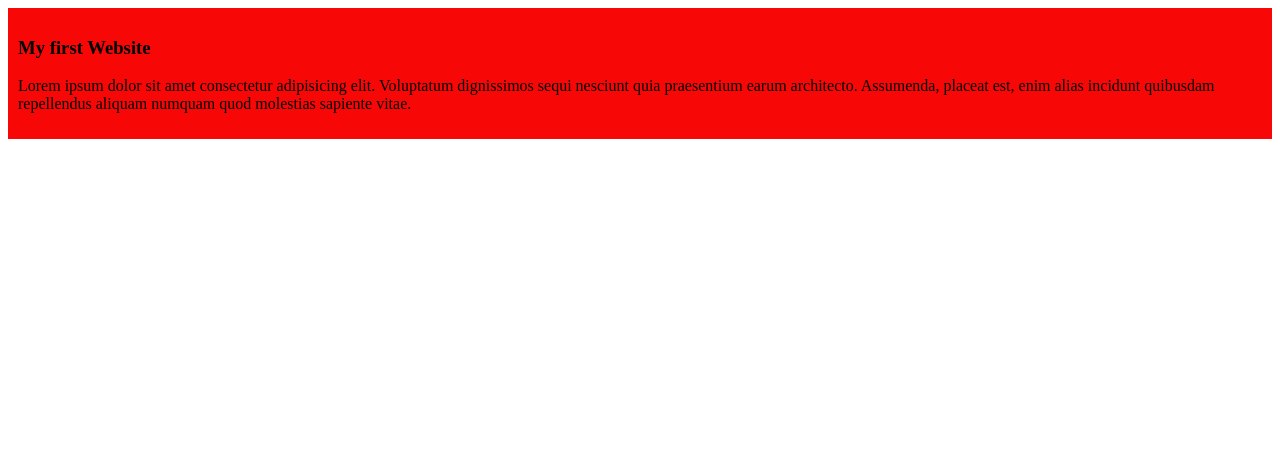
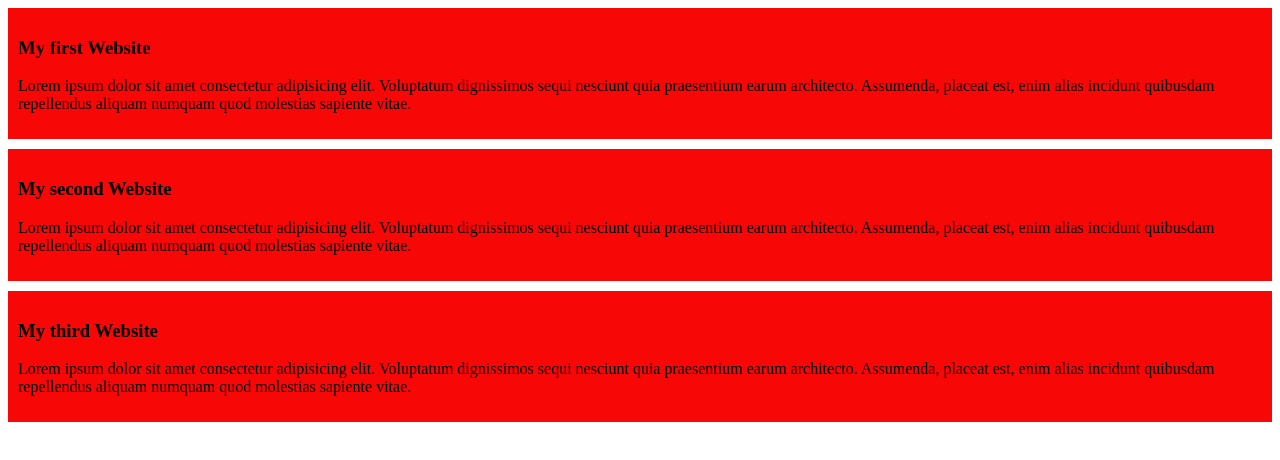
Before and after one commit to srabon87/my-simple-website, a plain HTML site: page index.html in a window 1280 px wide. Drawn offline with Linux system fonts and the light colour scheme.

Commit message:
added the second and third blog

```diff
--- a/index.html
+++ b/index.html
@@ -11,5 +11,13 @@
         <h3> My first Website</h3>
         <p>Lorem ipsum dolor sit amet consectetur adipisicing elit. Voluptatum dignissimos sequi nesciunt quia praesentium earum architecto. Assumenda, placeat est, enim alias incidunt quibusdam repellendus aliquam numquam quod molestias sapiente vitae.</p>
     </div>
+    <div>
+        <h3> My second Website</h3>
+        <p>Lorem ipsum dolor sit amet consectetur adipisicing elit. Voluptatum dignissimos sequi nesciunt quia praesentium earum architecto. Assumenda, placeat est, enim alias incidunt quibusdam repellendus aliquam numquam quod molestias sapiente vitae.</p>
+    </div>
+    <div>
+        <h3> My third Website</h3>
+        <p>Lorem ipsum dolor sit amet consectetur adipisicing elit. Voluptatum dignissimos sequi nesciunt quia praesentium earum architecto. Assumenda, placeat est, enim alias incidunt quibusdam repellendus aliquam numquam quod molestias sapiente vitae.</p>
+    </div>
 </body>
 </html>
--- a/styles/blog.css
+++ b/styles/blog.css
@@ -1,4 +1,5 @@
 div{
     background-color: #f80707;
     padding: 10px;
+    margin-bottom: 10px;
 }
```
